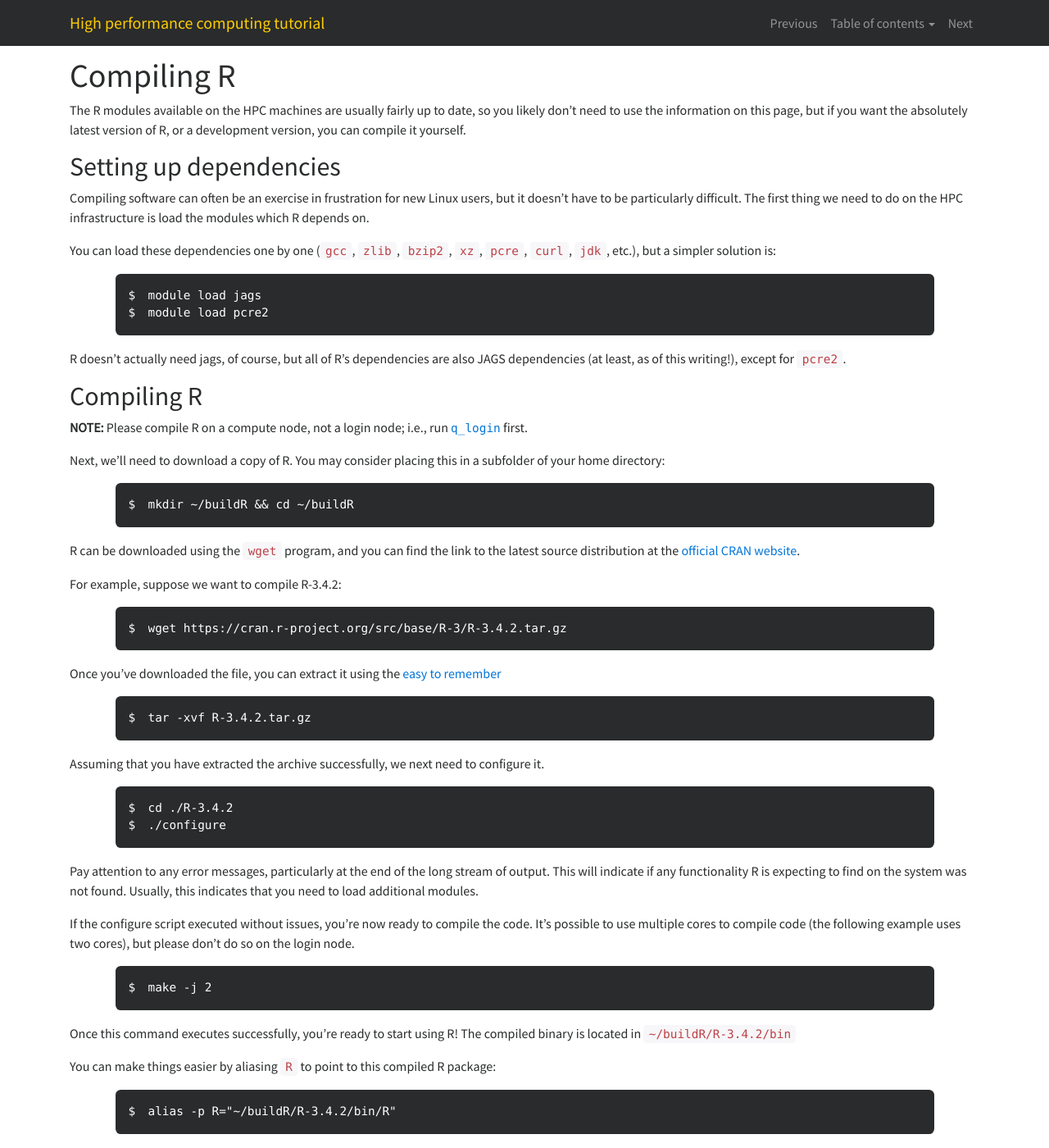
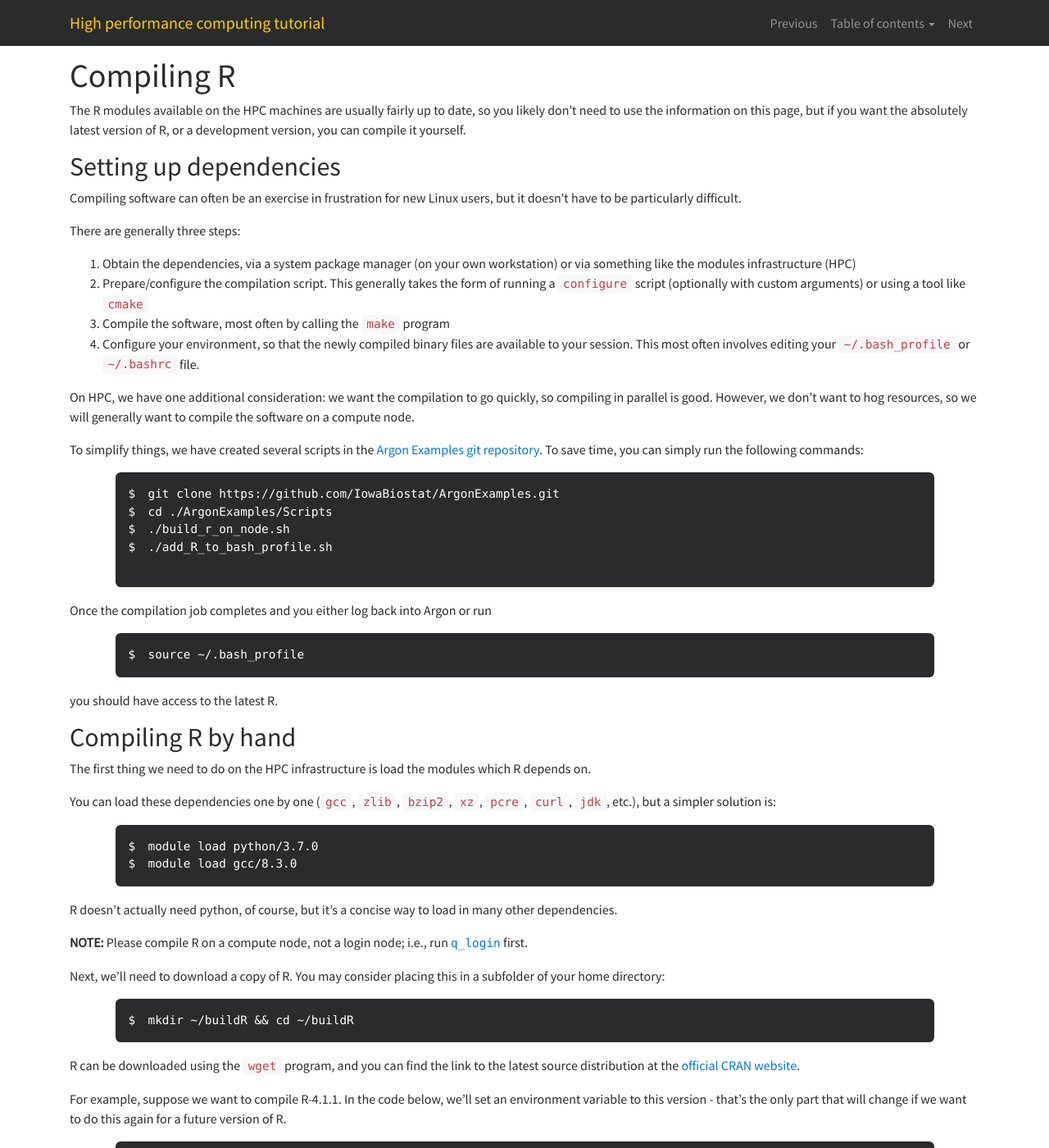
Before and after one commit to IowaBiostat/hpc, a Jekyll site: the page built from 12.md, in a window 1280 px wide and 1400 px high. Shown: the whole window at 82% size. Built offline with Jekyll 4.4.1, drawn with Linux system fonts in a browser that asks for light colours; nearby versions of some CDN libraries; our own code applies the rules of GitHub Pages for plain Markdown files; some of the changed text lies outside the part shown.

Commit message:
Tweak R compilation instructions

```diff
--- a/12.md
+++ b/12.md
@@ -7,20 +7,56 @@ next: 13
 
 The R modules available on the HPC machines are usually fairly up to date, so you likely don't need to use the information on this page, but if you want the absolutely latest version of R, or a development version, you can compile it yourself.
 
+
 ## Setting up dependencies
 
-Compiling software can often be an exercise in frustration for new Linux users, but it doesn't have to be particularly difficult. The first thing we need to do on the HPC infrastructure is load the modules which R depends on.
+Compiling software can often be an exercise in frustration for new Linux users, but it doesn't have to be particularly difficult.
+
+There are generally three steps:
+
+1. Obtain the dependencies, via a system package manager (on your own workstation) or via something like the modules infrastructure (HPC)
+2. Prepare/configure the compilation script. This generally takes the form of running a `configure` script (optionally with custom arguments) or using a tool like `cmake`
+3. Compile the software, most often by calling the `make` program
+4. Configure your environment, so that the newly compiled binary files are available to your session. This most often involves editing your `~/.bash_profile` or `~/.bashrc` file.
+
+On HPC, we have one additional consideration: we want the compilation to go quickly, so compiling in parallel is good. However, we don't want to hog resources, so we will generally want to compile the software on a compute node.
+
+To simplify things, we have created several scripts in the [Argon Examples git repository](https://github.com/IowaBiostat/ArgonExamples). To save time, you can
+simply run the following commands:
+
+
+{% include pre-prompt.html more="$<br/>$ <br/>$" %}
+git clone https://github.com/IowaBiostat/ArgonExamples.git
+cd ./ArgonExamples/Scripts
+./build_r_on_node.sh
+./add_R_to_bash_profile.sh
+
+{% include post-prompt.html %}
+
+
+Once the compilation job completes and you either log back into Argon or run
+
+
+{% include pre-prompt.html %}
+source ~/.bash_profile
+{% include post-prompt.html %}
+
+
+you should have access to the latest R.
+
+## Compiling R by hand
+
+The first thing we need to do on the HPC infrastructure is load the modules which R depends on.
 
 You can load these dependencies one by one (`gcc`, `zlib`, `bzip2`, `xz`, `pcre`, `curl`, `jdk`, etc.), but a simpler solution is:
 
 {% include pre-prompt.html more="$" %}
-module load jags
-module load pcre2
+module load python/3.7.0
+module load gcc/8.3.0
 {% include post-prompt.html %}
 
-R doesn't actually need jags, of course, but all of R's dependencies are also JAGS dependencies (at least, as of this writing!), except for `pcre2`.
+R doesn't actually need python, of course, but it's a concise way to load in many other dependencies.
 
-## Compiling R
 
 **NOTE:** Please compile R on a compute node, not a login node; i.e., run [`q_login`](6.html) first.
 
@@ -32,26 +68,34 @@ mkdir ~/buildR && cd ~/buildR
 
 R can be downloaded using the `wget` program, and you can find the link to the latest source distribution at the [official CRAN website](https://cran.r-project.org/).
 
-For example, suppose we want to compile R-3.4.2:
+For example, suppose we want to compile R-4.1.1. In the code below, we'll set an environment variable to this version - that's the only part that will change
+if we want to do this again for a future version of R.
 
-{% include pre-prompt.html %}
-wget https://cran.r-project.org/src/base/R-3/R-3.4.2.tar.gz
+{% include pre-prompt.html more="$<br/>$<br/>$ " %}
+#!/bin/bash
+RVERS=R-4.1.1
+# Download the current version of R
+wget https://cran.r-project.org/src/base/R-4/$RVERS.tar.gz
 {% include post-prompt.html %}
 
 Once you've downloaded the file, you can extract it using the [easy to remember](https://xkcd.com/1168/)
 
 {% include pre-prompt.html %}
-tar -xvf R-3.4.2.tar.gz
+tar -xzvf $RVERS.tar.gz
 {% include post-prompt.html %}
 
 Assuming that you have extracted the archive successfully, we next need to configure it.
 
 {% include pre-prompt.html more="$" %}
-cd ./R-3.4.2
+cd $RVERS
 ./configure
 {% include post-prompt.html %}
 
-Pay attention to any error messages, particularly at the end of the long stream of output. This will indicate if any functionality R is expecting to find on the system was not found. Usually, this indicates that you need to load additional modules.
+Pay attention to any error messages, particularly at the end of the long stream of output. This will indicate if any functionality R is expecting to find on the system was not found. Usually, this indicates that you need to load additional modules. In this case, it will likely complain about the availablility of pcre2. You can either load a module providing pcre2 at this point (and make note of it so you remember to add it to your `.bash_profile`), or simply do:
+
+{% include pre-prompt.html %}
+./configure --with-pcre1
+{% include post-prompt.html %}
 
 If the configure script executed without issues, you're now ready to compile the code. It's possible to use multiple cores to compile code (the following example uses two cores), but please don't do so on the login node.
 
@@ -59,12 +103,27 @@ If the configure script executed without issues, you're now ready to compile the
 make -j 2
 {% include post-prompt.html %}
 
-Once this command executes successfully, you're ready to start using R! The compiled binary is located in `~/buildR/R-3.4.2/bin`
+
+The number following the `j` argument is the number of cores to use for compilation. Assuming you requested a larger chunk of slots with `qlogin`, you can increase this number to compile R faster.
+
+Once this command executes successfully, you're ready to start using R!
+
+You can either alias `R` to point to this compiled version of R, or you can add the appropriate folder to your `PATH`. Assuming that you are in the folder containing the downloaded R installation (you may need to go up one level after compiling: `cd ..`), you should be able to run the following commands:
+
+
 
 You can make things easier by aliasing `R` to point to this compiled R package:
 
-{% include pre-prompt.html %}
-alias -p R="~/buildR/R-3.4.2/bin/R"
+{% include pre-prompt.html more="$<br/>$<br/>$<br/>$<br/>$<br/>$<br/>$<br/>$" %}
+RVERS=R-4.1.1
+CWD=$(pwd)
+# Ensure bash profile exists
+touch ~/.bash_profile
+# Update path
+echo "PATH=\$PATH:$CWD/$RVERS/bin" >>  ~/.bash_profile
+echo 'module load python/3.7.0' >> ~/.bash_profile
+echo 'module load gcc/8.3.0' >> ~/.bash_profile
+echo 'export PATH' >> ~/.bash_profile
 {% include post-prompt.html %}
 
-Be sure to include this alias in your `.bash_profile`, or another startup script you call on each node before executing your jobs.
+This should append the relevant lines to your `~/.bash_profile`, though you should double check and remove any redundancies.
```
